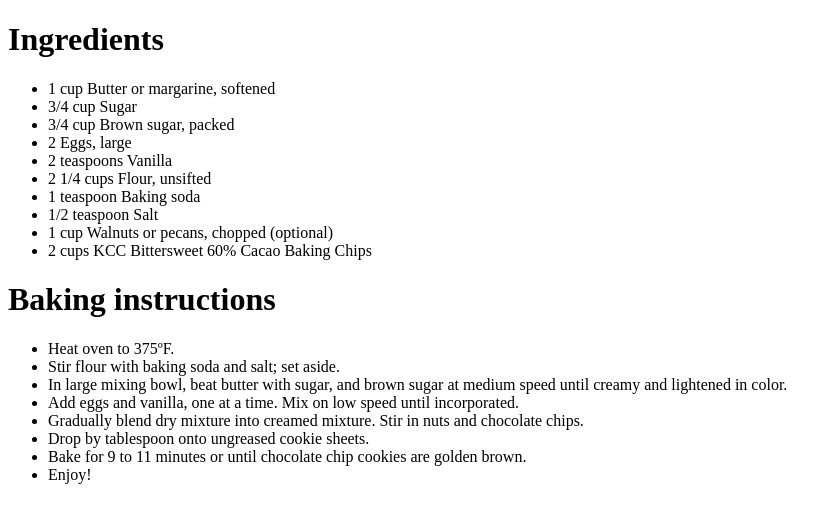
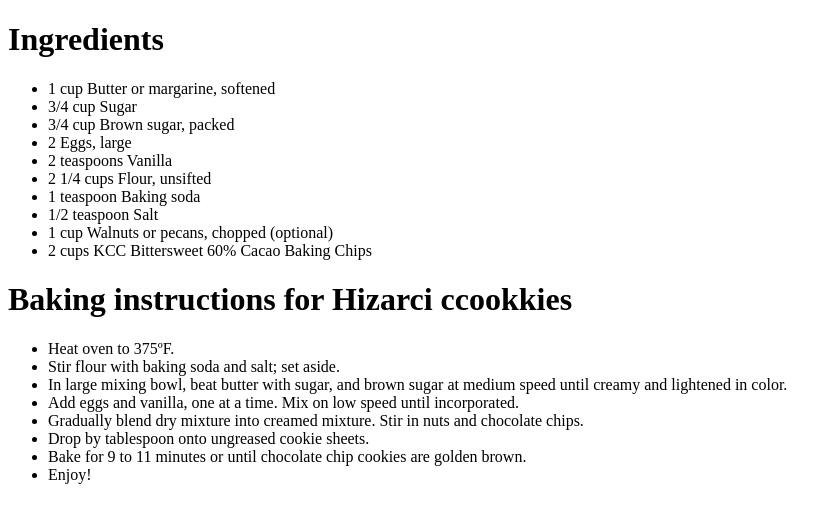
Before and after one commit to berkanhizarci/demo3, a plain HTML site: page secret recipe.htm in a window 1280 px wide. Shown: the whole page, without its empty margins (0-837 px from the left). Drawn offline with Linux system fonts and the light colour scheme.

Commit message:
Commit the changes in secret recipe.htm for Hizarci ccookkies

```diff
--- a/secret recipe.htm
+++ b/secret recipe.htm
@@ -15,7 +15,7 @@
 <li>1 cup Walnuts or pecans, chopped (optional)</li>
 <li>2 cups KCC Bittersweet 60% Cacao Baking Chips</li>
 </ul>
-<h1>Baking instructions</h1>
+<h1>Baking instructions for Hizarci ccookkies</h1>
 <ul>
 <li>Heat oven to 375ºF.</li>
 <li>Stir flour with baking soda and salt; set aside.</li>
```
